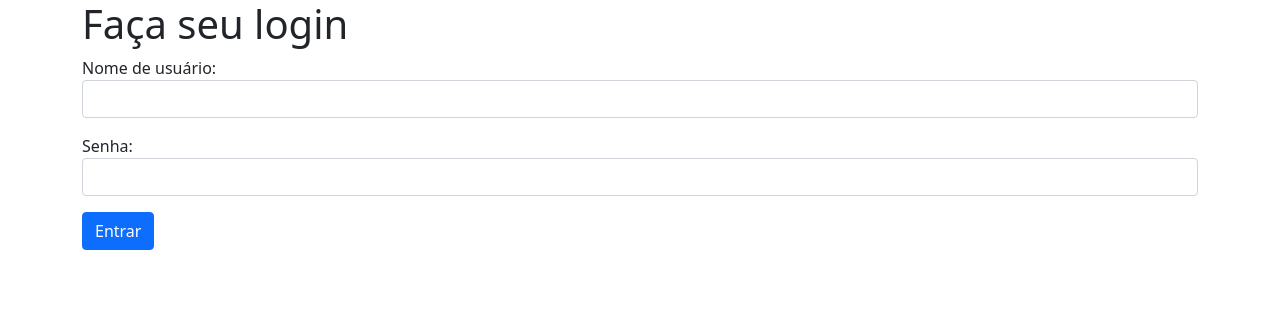
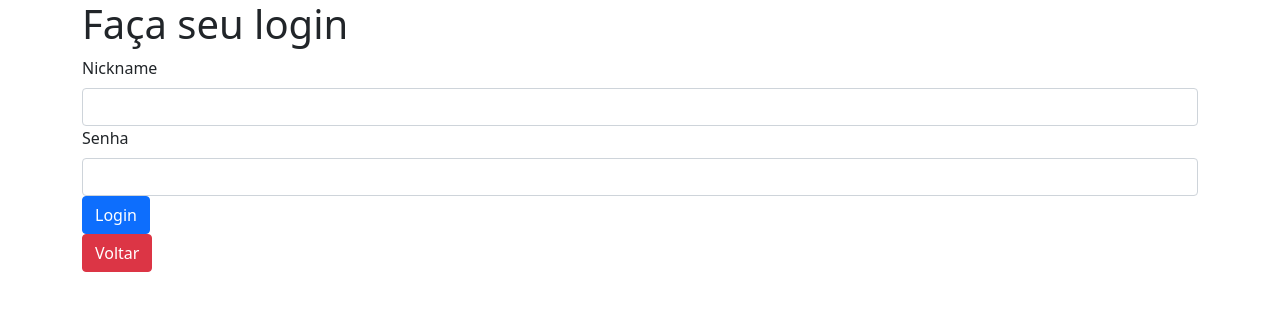
Before and after one commit to yannkistenmacker/gameproject, a Flask app: page /login in a window 1280 px wide. Shown: the top 311 px of the page. Run offline with Flask 3, Linux system fonts and the light colour scheme; some libraries are stand-ins or nearby versions.

Commit message:
Implementando flaskwtf no login

```diff
--- a/templates/login.html
+++ b/templates/login.html
@@ -24,10 +24,20 @@
         <h1>Faça seu login</h1>
         <form method="POST" action="{{ url_for('autenticar') }}">
             <input type="hidden" name="proxima" value="{{ proxima }}">
-            <p><label>Nome de usuário:</label> <input class="form-control" type="text" name="usuario" required></p>
-            <p><label>Senha:</label> <input class="form-control" type="password" name="senha" required></p>
-            <p><button class="btn btn-primary" type="submit">Entrar</button></p>
+            {{ form.csrf_token() }}
+            <div class="form-group">
+                {{ form.nickname.label(class="form-label") }}
+                {{ form.nickname(class="form-control" )}}
+            </div>
+            <div class="form-group">
+                {{ form.senha.label(class="form-label") }}
+                {{ form.senha(class="form-control") }}
+            </div>
+            <div class="form-group">
+                {{ form.login(class="btn btn-primary") }}
+            </div>
         </form>
+        <a class="btn btn-danger" href="{{ url_for('index') }}">Voltar</a>
     </div>
 </body>
 </html>
```
